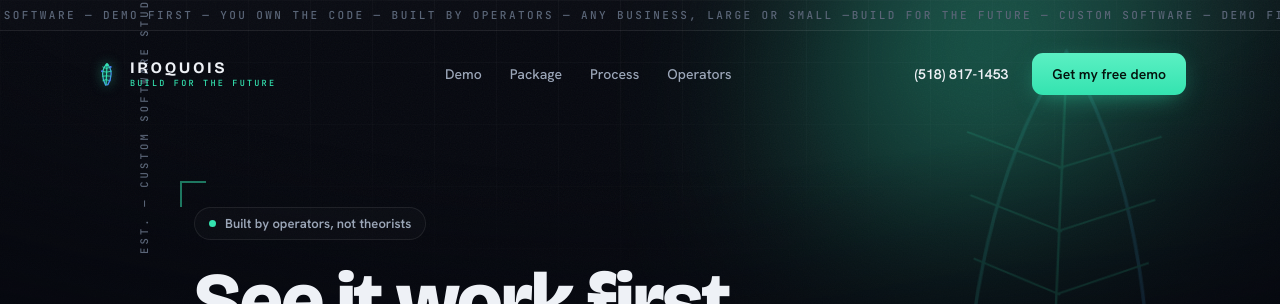
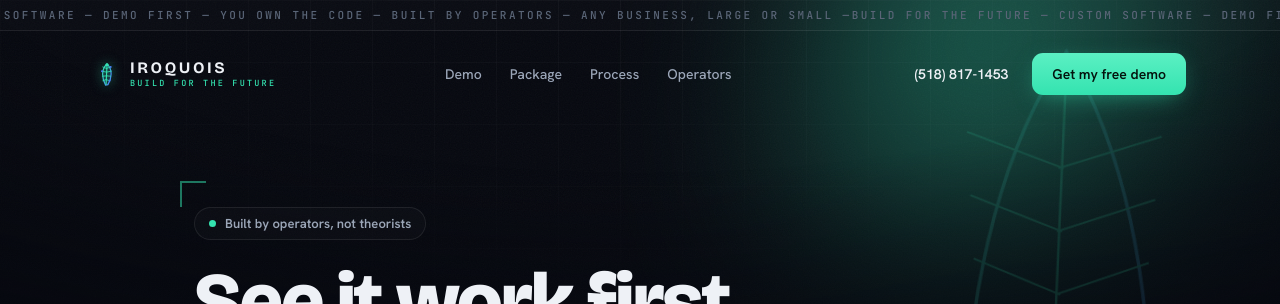
Before and after one commit to coreyjhurst11-hub/iroquois, a React (Vite) app: page / in a window 1280 px wide. Shown: the top 304 px of the page. Built offline with nearby package versions, Linux system fonts and the light colour scheme.

Commit message:
Update Landing.jsx

```diff
--- a/src/pages/Landing.jsx
+++ b/src/pages/Landing.jsx
@@ -79,7 +79,7 @@ export default function IroquoisLanding() {
       </header>
 
       <main className="lp-hero" id="top">
-        <span className="lp-side">EST. — CUSTOM SOFTWARE STUDIO</span>
+
         <span className="lp-brk tl" /><span className="lp-brk br" />
         <div className="lp-eyebrow lp-load" style={{ "--d": "0ms" }}><span className="dot" /> Built by operators, not theorists</div>
         <h1 className="lp-h1">
```
